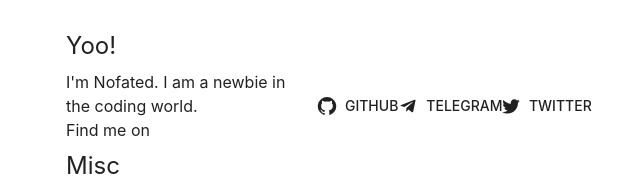
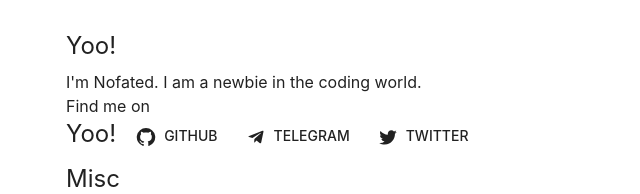
Before and after one commit to Nofated095/nof.moe, a React (Vite) app: page / in a window 1280 px wide. Shown: the part 209-403 px from the top of the page, without its empty margins (314-954 px from the left). Built offline with nearby package versions, Linux system fonts and the light colour scheme; a web font is replaced by a local one.

Commit message:
Update Redirect

```diff
--- a/src/App.tsx
+++ b/src/App.tsx
@@ -108,10 +108,11 @@ export default function App() {
                 <Typography variant="h5" component="h2" gutterBottom>
                   Yoo!
                 </Typography>
-                <Stack spacing={2} direction="row">
-                <Typography>
                 I'm Nofated. I am a newbie in the coding world.<br />
                 Find me on
+                <Stack spacing={2} direction="row">
+                <Typography variant="h5" component="h2" gutterBottom>
+                  Yoo!
                 </Typography>
                   <Button variant="text" color="inherit" href="https://github.com/Nofated095" startIcon={<GitHubIcon />}>
                     GitHub
@@ -140,12 +141,19 @@ export default function App() {
                 <Typography variant="h5" component="h2" gutterBottom>
                   About
                 </Typography>
-                I am in senior high and I'm preparing for the Chinese College Entrance Examination, aka GaoKao. But maybe I will also prepare for Hong Kong DSE.<br />
+                I am in senior high and I'm preparing for the Chinese College Entrance Examination, aka GaoKao. Maybe I will also prepare for Hong Kong DSE.<br />
 
                 I do open-source works, you can check them on GitHub. But I didn't have a completely independent open-source project.😢<br />
 
                 I am happy to chat. Chinese is OK but I am very poor at English listening and speaking.😰<br />
 
+              </Box>
+            </TabPanel>
+            <TabPanel value={value} index={2}>
+              <Box sx={{ my: 1 }}>
+                <Typography variant="h5" component="h2" gutterBottom>
+                  Redirecting...
+                </Typography>
               </Box>
             </TabPanel>
           </Box>
```
